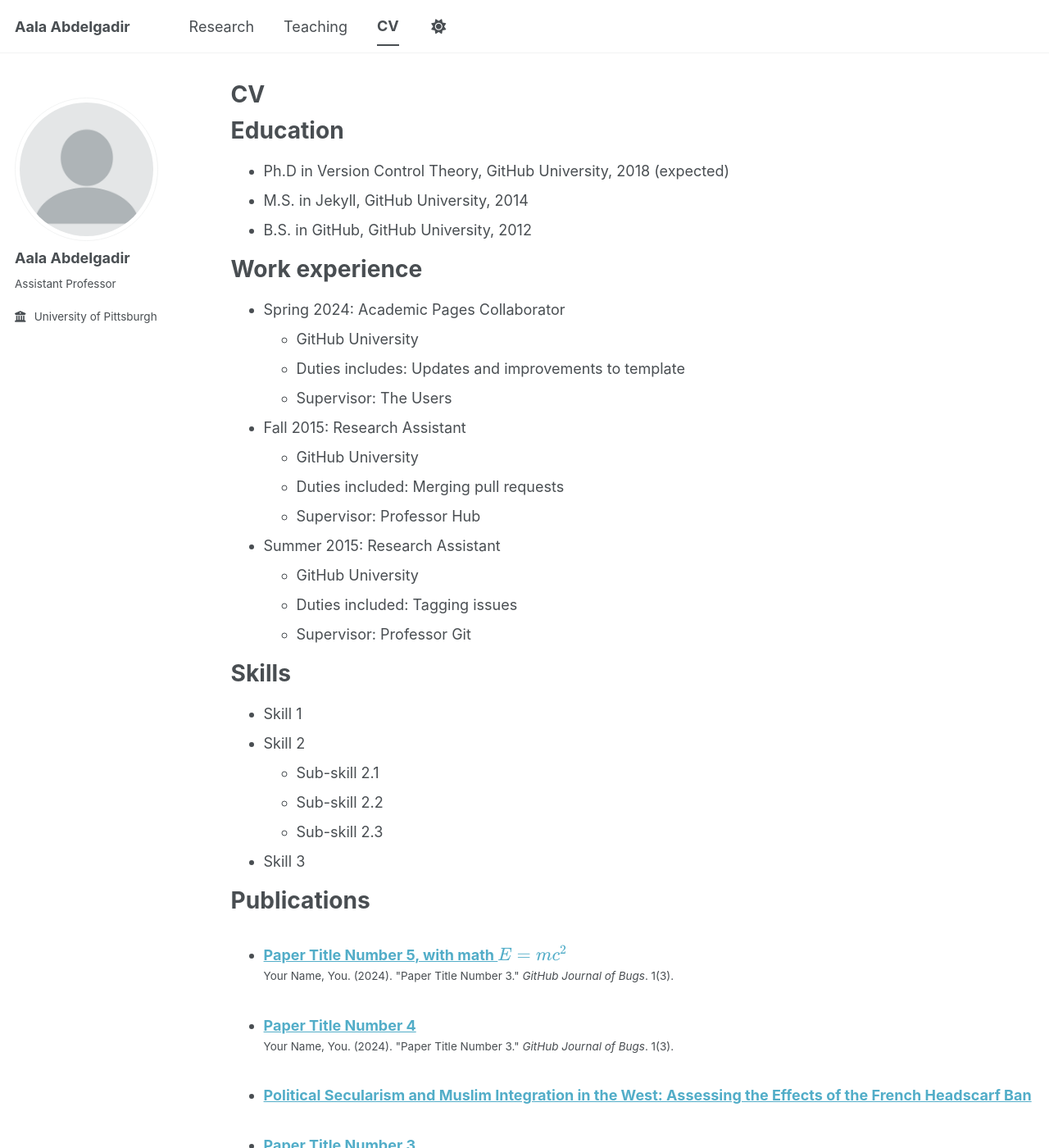
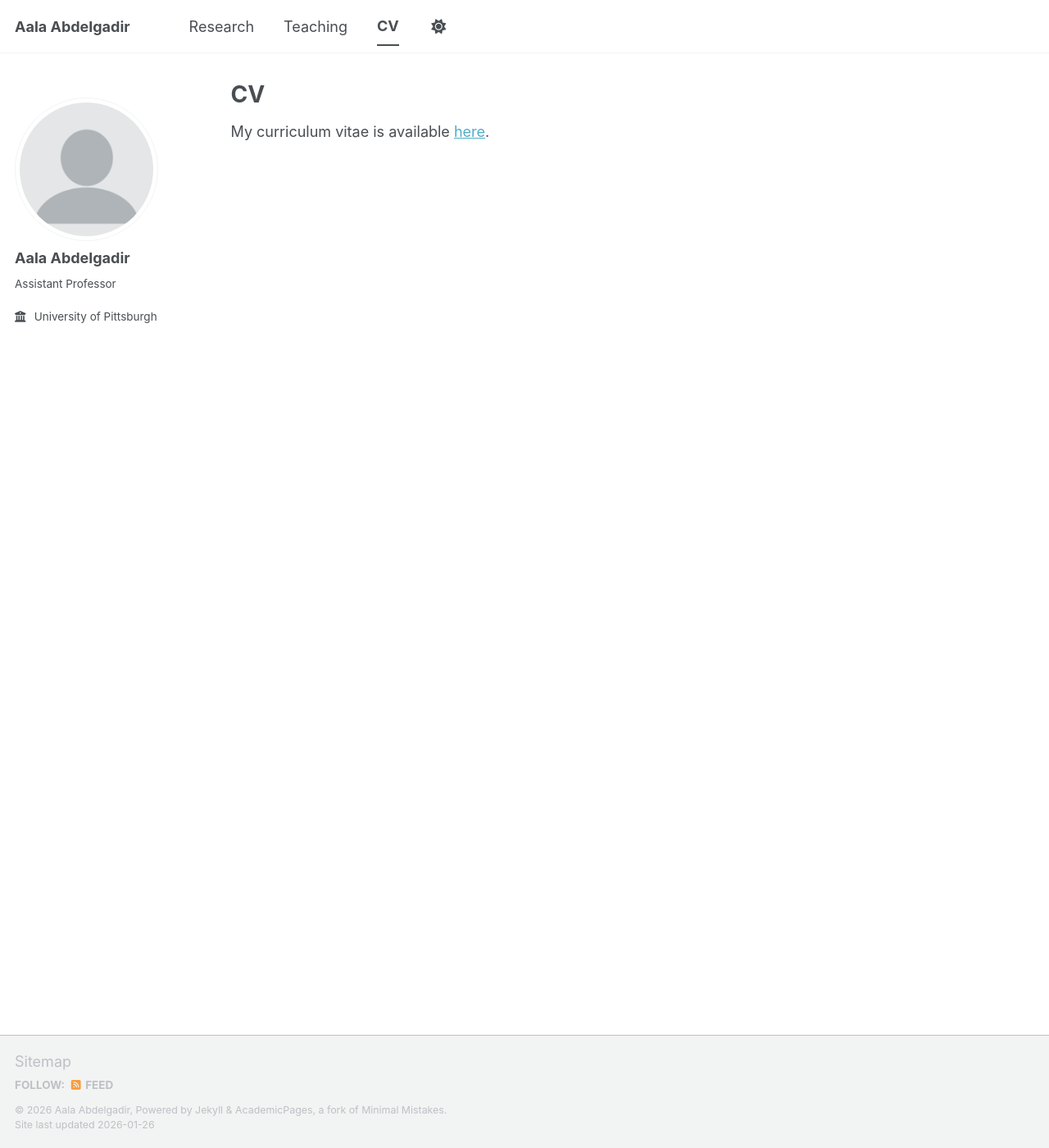
Before and after one commit to aabdelgadir/aabdelgadir.github.io, a Jekyll site: the page built from _pages/cv.md, in a window 1280 px wide and 1400 px high. Shown: the whole window at 82% size. Built offline with Jekyll 4.4.1, drawn with Linux system fonts in a browser that asks for light colours; a script bundle is joined from its source files by our own code; library files that are not in the unit come from our copies; some of the changed text lies outside the part shown.

Commit message:
Update cv.md

```diff
--- a/_pages/cv.md
+++ b/_pages/cv.md
@@ -7,58 +7,4 @@
   - /resume
 ---
 
-{% include base_path %}
-
-Education
-======
-* Ph.D in Version Control Theory, GitHub University, 2018 (expected)
-* M.S. in Jekyll, GitHub University, 2014
-* B.S. in GitHub, GitHub University, 2012
-
-Work experience
-======
-* Spring 2024: Academic Pages Collaborator
-  * GitHub University
-  * Duties includes: Updates and improvements to template
-  * Supervisor: The Users
-
-* Fall 2015: Research Assistant
-  * GitHub University
-  * Duties included: Merging pull requests
-  * Supervisor: Professor Hub
-
-* Summer 2015: Research Assistant
-  * GitHub University
-  * Duties included: Tagging issues
-  * Supervisor: Professor Git
-
-Skills
-======
-* Skill 1
-* Skill 2
-  * Sub-skill 2.1
-  * Sub-skill 2.2
-  * Sub-skill 2.3
-* Skill 3
-
-Publications
-======
-  <ul>{% for post in site.publications reversed %}
-    {% include archive-single-cv.html %}
-  {% endfor %}</ul>
-
-Talks
-======
-  <ul>{% for post in site.talks reversed %}
-    {% include archive-single-talk-cv.html  %}
-  {% endfor %}</ul>
-
-Teaching
-======
-  <ul>{% for post in site.teaching reversed %}
-    {% include archive-single-cv.html %}
-  {% endfor %}</ul>
-
-Service and leadership
-======
-* Currently signed in to 43 different slack teams
+My curriculum vitae is available [here](/files/abdelgadir_cv.pdf).
```
